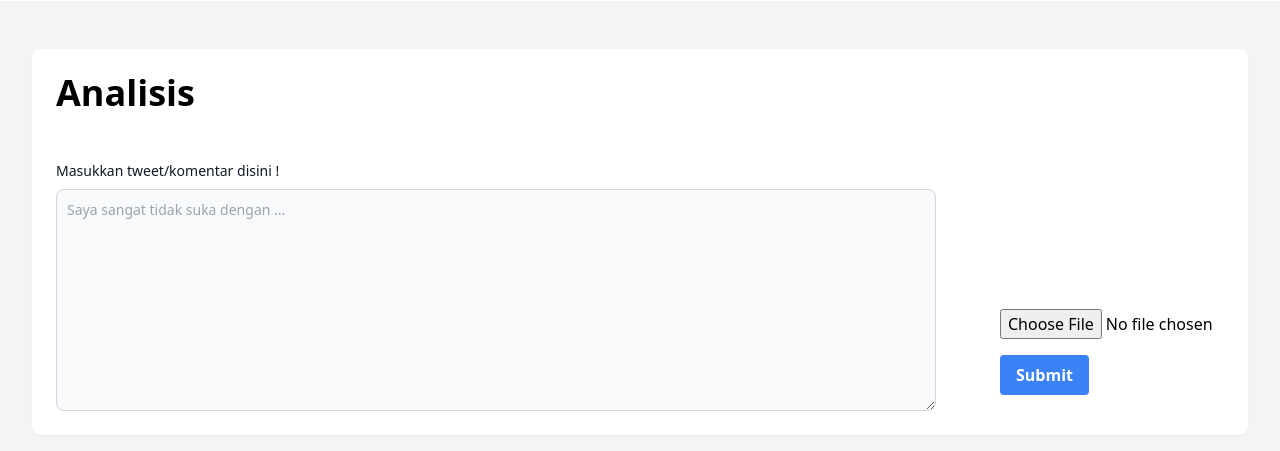
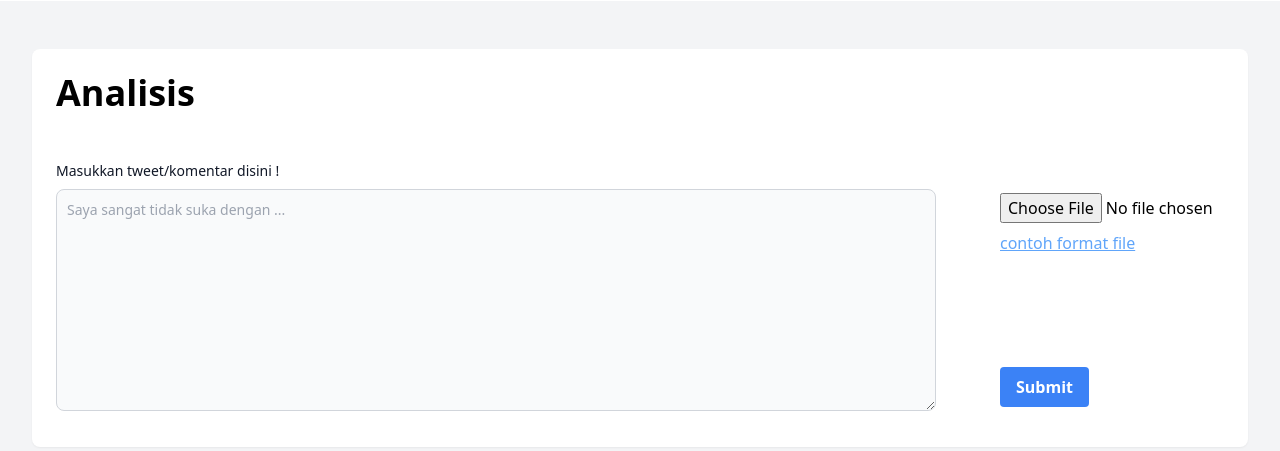
Before and after one commit to rnwxyz/PMUDT-kelompok-1, a Flask app: page /analysis in a window 1280 px wide. Shown: the part 71-522 px from the top of the page. Run offline with Flask 3, Linux system fonts and the light colour scheme; the visitor is signed in with stand-in values (Sample User, id 1); some libraries are stand-ins or nearby versions.

Commit message:
fix : add example file format

```diff
--- /dev/null
+++ b/static/csv/example_file.csv
@@ -0,0 +1,5 @@
+Text Tweet
+"Tak Samarkan Wajah Orangtua Pelaku Nikah Dini, KPI Jatuhkan Sanksi untuk “Hitam Putih” Trans 7"
+"Acara televisi apa yang paling kamu sukai?— Hitam Putih Trans 7"
+"Saya suka video @YouTube http://youtu.be/7DWnYHofyCE?a Roy Kiyoshi Di Hitam Putih Trans 7"
+"Sarah Viloid player PUBGM live on Hitam Putih Trans 7...Keren cuukk..."
--- a/templates/analysis.html
+++ b/templates/analysis.html
@@ -14,7 +14,12 @@
         <textarea id="document" name="document" rows="10" class="block p-2.5 w-full text-sm text-gray-900 bg-gray-50 rounded-lg border border-gray-300 focus:ring-blue-500 focus:border-blue-500 dark:bg-gray-700 dark:border-gray-600 dark:placeholder-gray-400 dark:text-white dark:focus:ring-blue-500 dark:focus:border-blue-500" placeholder="Saya sangat tidak suka dengan ..."></textarea>
       </div>
       <div class="flex-initial w-72 p-10 content-end relative">
-        <input type="file" class="mt-4 mb-4" name="file" id="file" accept=".csv">
+        <input type="file" class="mt-4 mb-2" name="file" id="file" accept=".csv">
+        <div class="mb-28 text-blue-400">
+          <a href="{{ url_for('static', filename='csv/example_file.csv') }}" download>
+            <u>contoh format file</u>
+          </a>
+        </div>
         <button type="submit" id="submitBtn" class="bg-blue-500 hover:bg-blue-700 text-white font-bold py-2 px-4 rounded">Submit</button>
         {% if error %}
           <div class="mb-4 text-red-500">
```
